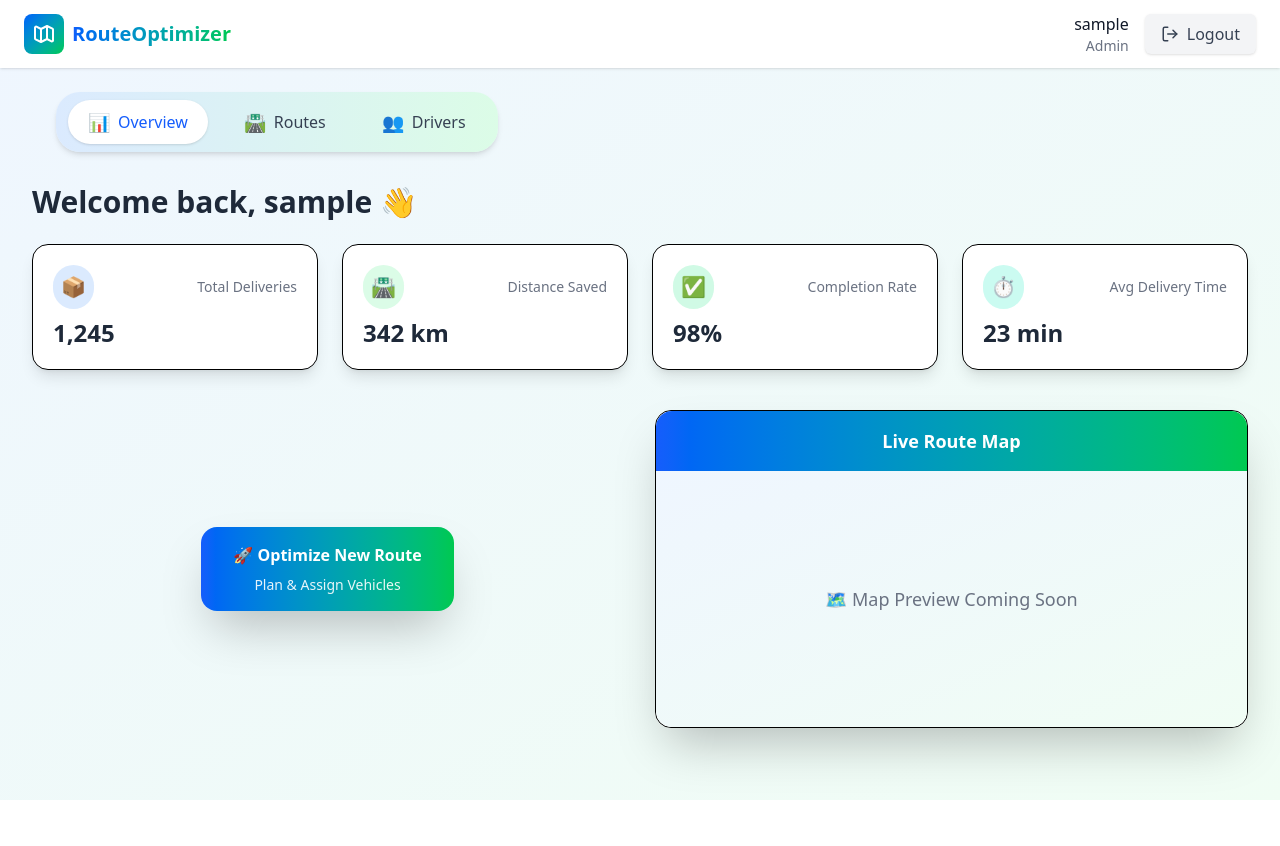
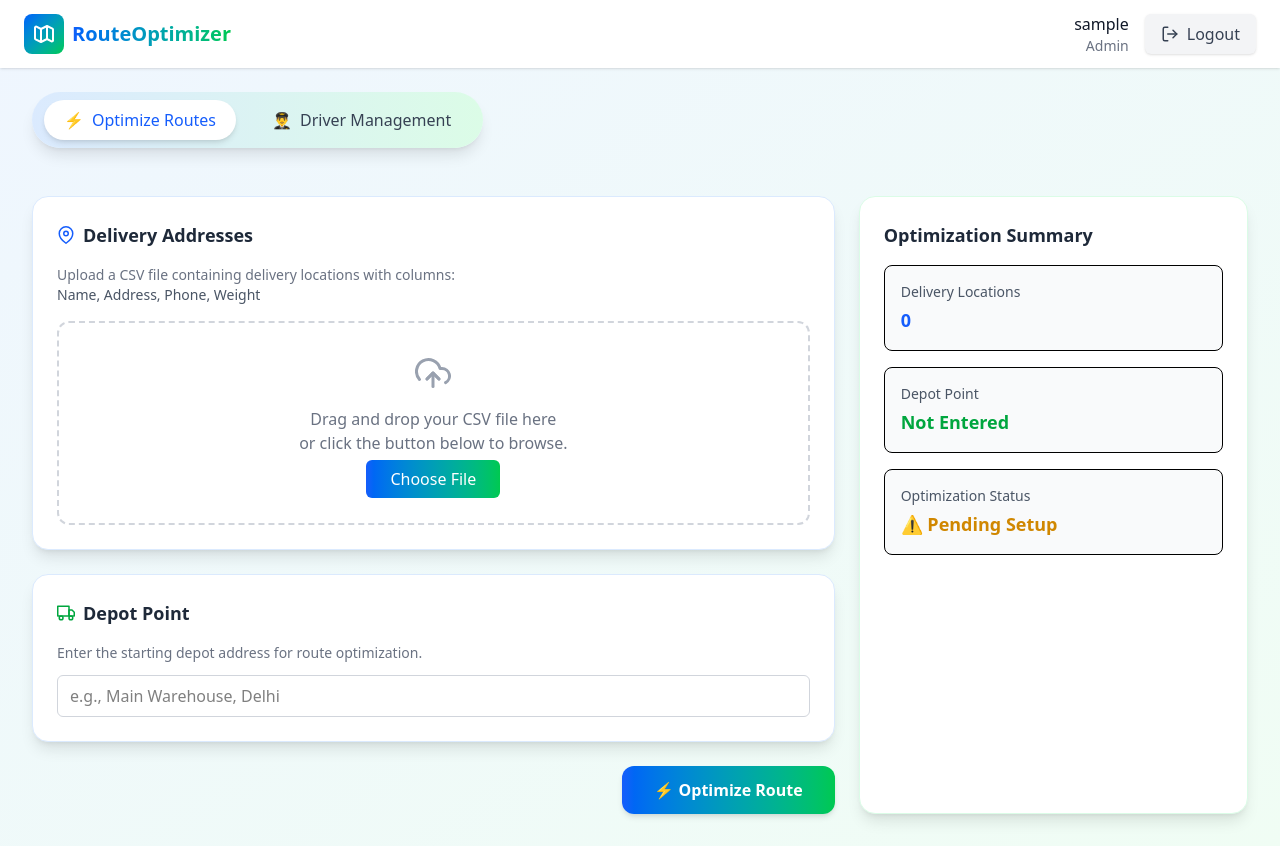
Before and after one commit to goyalishi/OptiRoute-Route_Optimization_System, a React app in the folder frontend/: page /admin/dashboard in a window 1280 px wide. Before the commit the page ends 800 px from the top, so only its background shows below. Built offline with nearby package versions, Linux system fonts and the light colour scheme; sample sign-in values are in the browser's storage; the HTML template or start-up script is replaced by a standard one.

Commit message:
admin dashboard changes

```diff
--- a/frontend/src/pages/AdminDashboard.jsx
+++ b/frontend/src/pages/AdminDashboard.jsx
@@ -1,12 +1,19 @@
-import React, { useState, useEffect } from "react";
+import React, { useState } from "react";
+import Navbar from "../components/Navbar";
+import { FiMapPin, FiTruck, FiUploadCloud, FiUsers } from "react-icons/fi";
 import axios from "axios";
-import { useNavigate } from "react-router-dom";
-import Navbar from "../components/Navbar";
+import Papa from "papaparse";
 
 const AdminDashboard = () => {
+  const [activeTab, setActiveTab] = useState("optimize");
+  const [csvFile, setCsvFile] = useState(null);
+  const [deliveries, setDeliveries] = useState([]);
+  const [depotAddress, setDepotAddress] = useState("");
+
   const user = {
-  name: sessionStorage.getItem("username"),
+    name: sessionStorage.getItem("username") ,
     role: sessionStorage.getItem("role"),
+    id: sessionStorage.getItem("userId"),
     onLogout: () => {
       sessionStorage.clear();
       alert("Logged out successfully!");
@@ -14,211 +21,335 @@ const AdminDashboard = () => {
     },
   };
 
-  const [activeTab, setActiveTab] = useState("overview");
-  const [data, setData] = useState([]);
-  const [loading, setLoading] = useState(false);
-  const navigate = useNavigate();
+  // ✅ Handle CSV selection and parsing
+  const handleCsvUpload = (e) => {
+    const file = e.target.files[0];
+    if (!file) return;
+    setCsvFile(file);
 
-  // Fetch dummy data
-  useEffect(() => {
-    if (activeTab === "routes" || activeTab === "drivers") {
-      setLoading(true);
-      const apiUrl =
-        activeTab === "routes"
-          ? "https://jsonplaceholder.typicode.com/todos?_limit=5"
-          : "https://jsonplaceholder.typicode.com/users?_limit=5";
-      axios
-        .get(apiUrl)
-        .then((res) => setData(res.data))
-        .catch((err) => console.error(err))
-        .finally(() => setLoading(false));
+    Papa.parse(file, {
+      header: true,
+      skipEmptyLines: true,
+      complete: (results) => {
+        const parsed = results.data.map((row) => ({
+          name: row.Name || row.name,
+          address: row.Address || row.address,
+          phone: row.Phone || "",
+          weight: row.Weight || 1,
+        }));
+        setDeliveries(parsed);
+        alert(`Parsed ${parsed.length} deliveries successfully!`);
+      },
+    });
+  };
+
+  // ✅ Handle Optimization request
+  const handleOptimize = async () => {
+    if (!csvFile) return alert("Please select a CSV file first.");
+    if (!depotAddress.trim()) return alert("Please enter a depot address.");
+
+    const data = {
+      adminId: user.id,
+      depot: { address: depotAddress.trim() },
+      deliveries: deliveries,
+    };
+
+    try {
+      const response = await axios.post(
+        `${import.meta.env.VITE_APP_SERVER_URL}/optimize`,
+        data,
+        { headers: { "Content-Type": "application/json" } }
+      );
+      console.log("Response:", response.data);
+      alert("Optimization successful! Check console for route details.");
+    } catch (error) {
+      console.error("Optimization error:", error);
+      alert("Error optimizing routes. Check console for details.");
     }
-  }, [activeTab]);
+  };
 
   return (
-    <div className="min-h-screen bg-gradient-to-br from-blue-50 to-green-50">
+    <div className="min-h-screen bg-gradient-to-br from-blue-50 to-green-50 transition-all duration-300">
       <Navbar user={user} />
 
-      {/* Tabs Section */}
-      <div className="flex ml-14 mt-6">
-        <div className="flex items-center justify-between gap-4 rounded-3xl bg-gradient-to-r from-blue-100 to-green-100 shadow-md py-2 px-3 text-black w-fit">
+      {/* Tabs Header aligned left */}
+      <div className="flex justify-start mt-6 ml-8">
+        <div className="flex items-center gap-4 bg-gradient-to-r from-blue-100 to-green-100 px-3 py-2 rounded-full shadow-lg backdrop-blur-sm">
           {[
-            { id: "overview", label: "Overview", icon: "📊" },
-            { id: "routes", label: "Routes", icon: "🛣️" },
-            { id: "drivers", label: "Drivers", icon: "👥" },
+            { id: "optimize", label: "Optimize Routes", icon: "⚡" },
+            { id: "drivers", label: "Driver Management", icon: "👨‍✈️" },
           ].map((tab) => (
             <button
               key={tab.id}
               onClick={() => setActiveTab(tab.id)}
-              className={`flex items-center gap-2 px-5 py-2 rounded-3xl text-base font-medium transition-all duration-300 ${
+              className={`flex items-center gap-2 px-5 py-2 rounded-full font-medium transition-all duration-300 ${
                 activeTab === tab.id
-                  ? "bg-white text-blue-600 shadow-sm"
+                  ? "bg-white text-blue-600 shadow-md"
                   : "text-gray-700 hover:bg-white/80 hover:text-blue-600"
               }`}
             >
-              <span className="text-lg">{tab.icon}</span>
+              <span>{tab.icon}</span>
               {tab.label}
             </button>
           ))}
         </div>
       </div>
 
-      {/* Content Section */}
+      {/* Tab Content */}
       <div className="p-8 max-w-7xl mx-auto">
-        {activeTab === "overview" && (
-          <>
-            <h1 className="text-3xl font-bold text-gray-800 mb-6">
-              Welcome back, {user.name} 👋
-            </h1>
-
-            {/* Stats Section */}
-            <div className="grid grid-cols-1 sm:grid-cols-2 lg:grid-cols-4 gap-6 mb-8">
-              <StatCard
-                title="Total Deliveries"
-                value="1,245"
-                icon="📦"
-                color="bg-blue-100 text-blue-600"
+        {activeTab === "optimize" ? (
+          <OptimizeRoutes
+            csvFile={csvFile}
+            handleCsvUpload={handleCsvUpload}
+            handleOptimize={handleOptimize}
+            depotAddress={depotAddress}
+            setDepotAddress={setDepotAddress}
           />
-              <StatCard
-                title="Distance Saved"
-                value="342 km"
-                icon="🛣️"
-                color="bg-green-100 text-green-600"
-              />
-              <StatCard
-                title="Completion Rate"
-                value="98%"
-                icon="✅"
-                color="bg-emerald-100 text-emerald-600"
-              />
-              <StatCard
-                title="Avg Delivery Time"
-                value="23 min"
-                icon="⏱️"
-                color="bg-teal-100 text-teal-600"
-              />
-            </div>
-
-            {/* Optimize & Map Section */}
-            <div className="flex flex-col lg:flex-row gap-8 mt-10">
-              {/* Optimize Route Button */}
-              <div className="flex-1 flex items-center justify-center">
-                <button
-                  onClick={() => navigate("/admin/optimize-route")}
-                  className="bg-gradient-to-r from-blue-600 to-green-500 hover:from-green-500 hover:to-blue-600 text-white font-semibold px-8 py-4 rounded-2xl shadow-2xl transform transition-all duration-300 hover:scale-105 flex flex-col items-center gap-2 text-center"
-                >
-                  🚀 Optimize New Route
-                  <span className="text-sm font-medium text-white/90">
-                    Plan & Assign Vehicles
-                  </span>
-                </button>
-              </div>
-
-              {/* Map Preview */}
-              <div className="flex-1 bg-white rounded-2xl shadow-2xl border flex flex-col items-center justify-start transition-transform hover:scale-[1.02]">
-                <div className="w-full bg-gradient-to-r from-blue-600 to-green-500 rounded-t-2xl p-4 text-white text-lg font-semibold text-center">
-                  Live Route Map
-                </div>
-                <div className="w-full h-64 bg-gradient-to-br from-blue-50 to-green-50 rounded-b-2xl flex items-center justify-center text-gray-500 font-medium text-lg">
-                  🗺️ Map Preview Coming Soon
-                </div>
-              </div>
-            </div>
-          </>
-        )}
-
-        {activeTab === "routes" && (
-          <RoutesTable loading={loading} data={data} />
-        )}
-
-        {activeTab === "drivers" && (
-          <DriversGrid loading={loading} data={data} />
+        ) : (
+          <DriverManagement />
         )}
       </div>
     </div>
   );
 };
 
-// ---- Components ---- //
+export default AdminDashboard;
 
-const StatCard = ({ title, value, icon, color }) => (
-  <div className="bg-white rounded-2xl p-5 shadow-lg border hover:shadow-xl transition-all duration-200">
-    <div className="flex items-center justify-between mb-2">
-      <div className={`${color} rounded-full p-2 text-xl`}>{icon}</div>
-      <h3 className="text-sm font-medium text-gray-500">{title}</h3>
+// ================= OPTIMIZE ROUTES TAB =================
+const OptimizeRoutes = ({
+  csvFile,
+  handleCsvUpload,
+  handleOptimize,
+  depotAddress,
+  setDepotAddress,
+}) => {
+  return (
+    <div className="grid grid-cols-1 lg:grid-cols-3 gap-6 mt-4">
+      {/* Left Section */}
+      <div className="lg:col-span-2 space-y-6">
+        {/* Upload CSV Section */}
+        <div className="bg-white rounded-2xl shadow-lg border border-blue-100 hover:shadow-2xl transition-all duration-300 p-6">
+          <h2 className="text-lg font-semibold text-gray-800 mb-4 flex items-center">
+            <FiMapPin className="mr-2 text-blue-600" /> Delivery Addresses
+          </h2>
+          <p className="text-sm text-gray-500 mb-4">
+            Upload a CSV file containing delivery locations with columns:
+            <br />
+            <span className="text-gray-600 font-medium">
+              Name, Address, Phone, Weight
+            </span>
+          </p>
+          <div className="border-2 border-dashed border-gray-300 rounded-xl p-8 text-center hover:border-blue-400 transition">
+            <FiUploadCloud className="text-4xl mx-auto mb-4 text-gray-400" />
+            <p className="text-gray-500 mb-3">
+              Drag and drop your CSV file here
+              <br /> or click the button below to browse.
+            </p>
+            <input
+              type="file"
+              accept=".csv"
+              onChange={handleCsvUpload}
+              className="hidden"
+              id="csvInput"
+            />
+            <label
+              htmlFor="csvInput"
+              className="bg-gradient-to-r from-blue-600 to-green-500 text-white px-6 py-2 rounded-md hover:scale-105 transition-transform duration-300 cursor-pointer"
+            >
+              Choose File
+            </label>
+            {csvFile && (
+              <p className="mt-2 text-sm text-gray-600">{csvFile.name}</p>
+            )}
           </div>
-    <p className="text-2xl font-bold text-gray-800">{value}</p>
+        </div>
+
+        {/* Depot Address Input (same design container) */}
+        <div className="bg-white rounded-2xl shadow-lg border border-blue-100 hover:shadow-2xl transition-all duration-300 p-6">
+          <h2 className="text-lg font-semibold text-gray-800 mb-4 flex items-center">
+            <FiTruck className="mr-2 text-green-600" /> Depot Point
+          </h2>
+          <p className="text-sm text-gray-500 mb-3">
+            Enter the starting depot address for route optimization.
+          </p>
+          <input
+            type="text"
+            placeholder="e.g., Main Warehouse, Delhi"
+            value={depotAddress}
+            onChange={(e) => setDepotAddress(e.target.value)}
+            className="w-full border border-gray-300 rounded-md px-3 py-2 focus:outline-none focus:ring-2 focus:ring-green-400 transition"
+          />
+        </div>
+
+        {/* Optimize Button */}
+        <div className="flex justify-end">
+          <button
+            onClick={handleOptimize}
+            className="bg-gradient-to-r from-blue-600 to-green-500 text-white px-8 py-3 rounded-xl font-semibold shadow-md hover:shadow-xl transform hover:scale-105 transition-all duration-300 flex items-center gap-2"
+          >
+            ⚡ Optimize Route
+          </button>
+        </div>
+      </div>
+
+      {/* Summary Section (unchanged) */}
+      <div className="bg-white rounded-2xl shadow-lg border border-green-100 hover:shadow-2xl transition-all duration-300 p-6">
+        <h3 className="text-lg font-semibold mb-4 text-gray-800">
+          Optimization Summary
+        </h3>
+        <div className="space-y-4">
+          <SummaryCard
+            title="Delivery Locations"
+            value={csvFile ? "1 CSV selected" : "0"}
+            color="text-blue-600"
+          />
+          <SummaryCard
+            title="Depot Point"
+            value={depotAddress ? depotAddress : "Not Entered"}
+            color="text-green-600"
+          />
+          <SummaryCard
+            title="Optimization Status"
+            value="⚠️ Pending Setup"
+            color="text-yellow-600"
+          />
+        </div>
+      </div>
+    </div>
+  );
+};
+
+const SummaryCard = ({ title, value, color }) => (
+  <div className="p-4 bg-gray-50 border rounded-lg hover:bg-blue-50 transition">
+    <h4 className="text-sm font-medium text-gray-600">{title}</h4>
+    <p className={`text-lg font-semibold mt-1 ${color}`}>{value}</p>
   </div>
 );
 
-const RoutesTable = ({ loading, data }) => (
+// ================= DRIVER MANAGEMENT TAB =================
+const DriverManagement = () => {
+  const drivers = [
+    {
+      name: "Rajesh Kumar",
+      phone: "+91 98765 43210",
+      vehicle: "Van",
+      location: "Main Warehouse",
+      completed: 12,
+      total: 15,
+      routeStops: 5,
+      status: "Active",
+    },
+    {
+      name: "Priya Singh",
+      phone: "+91 99887 66554",
+      vehicle: "Truck",
+      location: "Depot 2",
+      completed: 8,
+      total: 10,
+      routeStops: 2,
+      status: "Active",
+    },
+    {
+      name: "Amit Patel",
+      phone: "+91 97555 22110",
+      vehicle: "Bike",
+      location: "Route B",
+      completed: 3,
+      total: 10,
+      routeStops: 7,
+      status: "Inactive",
+    },
+  ];
+
+  const [selected, setSelected] = useState(drivers[0]);
+
+  return (
+    <div className="grid grid-cols-1 lg:grid-cols-3 gap-6 mt-4">
+      {/* Driver List */}
+      <div className="bg-white rounded-2xl shadow-lg border border-green-100 hover:shadow-2xl transition-all duration-300 p-5">
+        <h2 className="text-lg font-semibold mb-4 flex items-center text-gray-800">
+          <FiUsers className="mr-2 text-blue-600" /> Drivers ({drivers.length})
+        </h2>
+        <div className="divide-y">
+          {drivers.map((driver, i) => (
+            <div
+              key={i}
+              onClick={() => setSelected(driver)}
+              className={`p-3 rounded-lg flex justify-between items-center cursor-pointer transition-all ${
+                selected.name === driver.name
+                  ? "bg-blue-100 border-l-4 border-blue-600"
+                  : "hover:bg-gray-50"
+              }`}
+            >
               <div>
-    <h2 className="text-3xl font-semibold mb-6 text-gray-800">All Routes</h2>
-    {loading ? (
-      <p className="text-gray-500">Loading routes...</p>
-    ) : (
-      <div className="bg-white shadow-lg rounded-2xl overflow-hidden border">
-        <table className="w-full text-left">
-          <thead className="bg-gradient-to-r from-blue-600 to-green-500 text-white">
-            <tr>
-              <th className="p-3">ID</th>
-              <th className="p-3">Route Name</th>
-              <th className="p-3">Status</th>
-            </tr>
-          </thead>
-          <tbody>
-            {data.map((route) => (
-              <tr
-                key={route.id}
-                className="border-b hover:bg-green-50 transition"
-              >
-                <td className="p-3">{route.id}</td>
-                <td className="p-3">{route.title}</td>
-                <td className="p-3">
-                  {route.completed ? (
-                    <span className="bg-green-100 text-green-700 px-2 py-1 rounded-md text-sm font-medium">
-                      Active
-                    </span>
-                  ) : (
-                    <span className="bg-gray-100 text-gray-600 px-2 py-1 rounded-md text-sm font-medium">
-                      Inactive
-                    </span>
-                  )}
-                </td>
-              </tr>
-            ))}
-          </tbody>
-        </table>
+                <p className="font-medium text-gray-800">{driver.name}</p>
+                <p className="text-sm text-gray-500">{driver.vehicle}</p>
               </div>
-    )}
-  </div>
-);
-
-const DriversGrid = ({ loading, data }) => (
-  <div>
-    <h2 className="text-3xl font-semibold mb-6 text-gray-800">Driver Details</h2>
-    {loading ? (
-      <p className="text-gray-500">Loading drivers...</p>
-    ) : (
-      <div className="grid md:grid-cols-2 lg:grid-cols-3 gap-6">
-        {data.map((driver) => (
               <div
-            key={driver.id}
-            className="bg-white p-6 rounded-2xl shadow-lg border hover:shadow-xl transition-transform hover:scale-[1.02]"
-          >
-            <h3 className="text-lg font-bold text-gray-800 mb-1">
-              {driver.name}
-            </h3>
-            <p className="text-gray-600 text-sm mb-1">✉️ {driver.email}</p>
-            <p className="text-gray-600 text-sm mb-1">
-              📍 {driver.address?.city}
-            </p>
-            <p className="text-gray-600 text-sm">🏢 {driver.company?.name}</p>
+                className={`h-3 w-3 rounded-full ${
+                  driver.status === "Active" ? "bg-green-500" : "bg-gray-400"
+                }`}
+              ></div>
             </div>
           ))}
         </div>
-    )}
+      </div>
+
+      {/* Driver Details */}
+      <div className="lg:col-span-2 bg-white rounded-2xl shadow-lg border border-blue-100 hover:shadow-2xl transition-all duration-300 p-6">
+        <div className="flex justify-between items-center mb-4">
+          <div>
+            <h3 className="text-xl font-semibold text-gray-800">
+              {selected.name}
+            </h3>
+            <p className="text-sm text-gray-500">{selected.phone}</p>
+          </div>
+          <span
+            className={`px-3 py-1 rounded-full text-sm font-medium ${
+              selected.status === "Active"
+                ? "bg-green-100 text-green-700"
+                : "bg-gray-100 text-gray-600"
+            }`}
+          >
+            {selected.status}
+          </span>
+        </div>
+
+        {/* Info Cards */}
+        <div className="grid grid-cols-1 sm:grid-cols-3 gap-4 mb-6">
+          <InfoCard label="Vehicle" value={selected.vehicle} />
+          <InfoCard label="Current Location" value={selected.location} />
+          <InfoCard label="Completed" value={`${selected.completed} / ${selected.total}`} />
+        </div>
+
+        <div className="mb-4">
+          <h4 className="font-semibold text-gray-700 mb-2">Current Route</h4>
+          <p className="text-gray-600">{selected.routeStops} stops remaining</p>
+        </div>
+
+        {/* Progress Bar */}
+        <div>
+          <h4 className="font-semibold text-gray-700 mb-2">Delivery Progress</h4>
+          <div className="w-full bg-gray-200 rounded-full h-3">
+            <div
+              className="bg-gradient-to-r from-blue-600 to-green-500 h-3 rounded-full transition-all"
+              style={{
+                width: `${(selected.completed / selected.total) * 100}%`,
+              }}
+            ></div>
+          </div>
+          <p className="text-sm text-right text-gray-500 mt-1">
+            {Math.round((selected.completed / selected.total) * 100)}%
+          </p>
+        </div>
+      </div>
     </div>
   );
+};
 
-export default AdminDashboard;
+const InfoCard = ({ label, value }) => (
+  <div className="p-4 bg-gray-50 border rounded-lg hover:bg-green-50 transition-all">
+    <p className="text-sm text-gray-500">{label}</p>
+    <p className="font-medium text-gray-800">{value}</p>
+  </div>
+);
--- a/frontend/src/pages/AuthPage.jsx
+++ b/frontend/src/pages/AuthPage.jsx
@@ -7,7 +7,7 @@ import { useNavigate } from "react-router-dom";
 
 const AuthPage = () => {
   const [activeTab, setActiveTab] = useState("login");
-  const [role, setRole] = useState("driver"); // default for signup
+  const [role, setRole] = useState("driver");
   const [formData, setFormData] = useState({
     fullName: "",
     email: "",
@@ -43,6 +43,7 @@ const AuthPage = () => {
           if (res.data.role === "admin") {
             sessionStorage.setItem("token", res.data.accessToken);
             sessionStorage.setItem("role", res.data.role);
+            sessionStorage.setItem("userId", res.data.user.id);
             sessionStorage.setItem("username", res.data.user.username);
             alert(`Welcome back, ${res.data.user.username}!`);
             navigate("/admin/dashboard");
@@ -104,7 +105,7 @@ const AuthPage = () => {
           alert(
             "Driver account created successfully! Wait for admin verification before logging in."
           );
-          navigate("/Auth");
+          navigate("/");
         }
       }
     } catch (err) {
```
Lines whose indentation alone changed are shown as unchanged.
